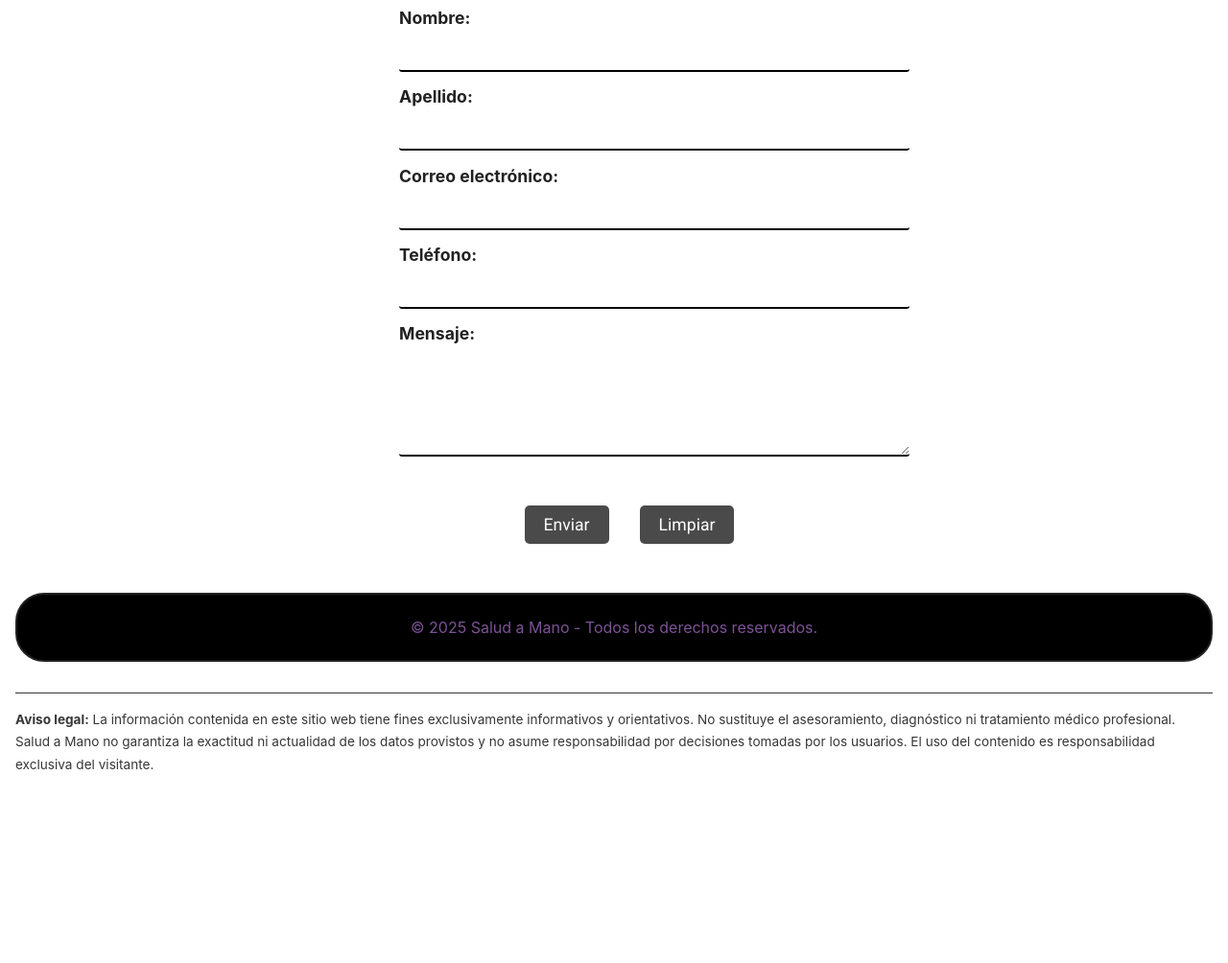
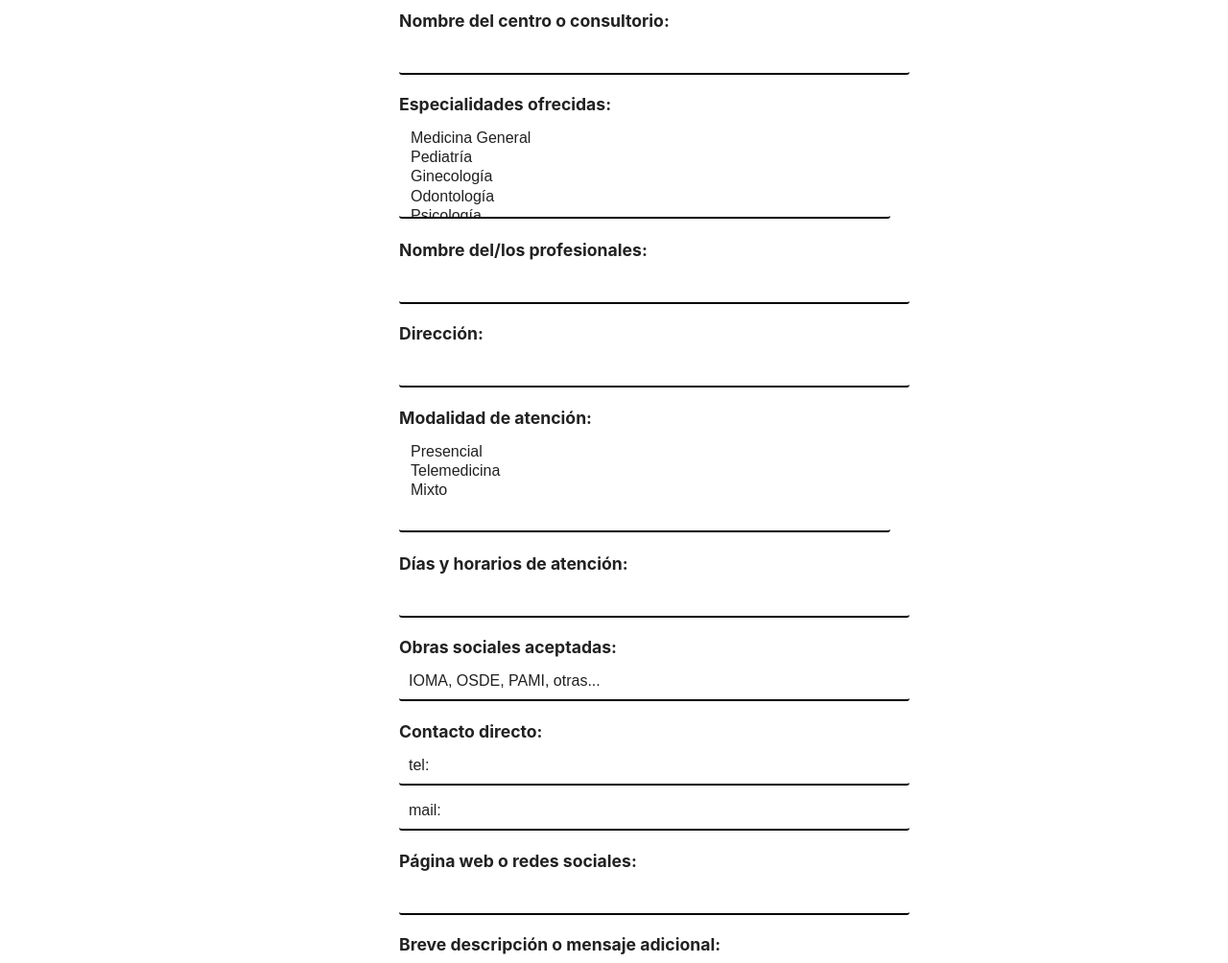
Before and after one commit to FabSignal/SaludAMano, a plain HTML site: page contact.html in a window 1280 px wide. Shown: the part 276-1280 px from the top of the page at 96% size. Before the commit the page ends 1114 px from the top, so only its background shows below. Drawn offline with Linux system fonts and the light colour scheme.

Commit message:
forms de contacto
modificacion en form de contacto y en css

```diff
--- a/assets/css/style.css
+++ b/assets/css/style.css
@@ -501,15 +501,16 @@
     font-size: 1.1rem;
     font-weight: bold;
     color: var(--primary-medium);
-    margin-top: 1%;
+    margin-top: 1.5%;
     display: inline-block;
+
   }
 
   .input {
     width: 100%;
     font-size: 1rem;
     padding: 10px;
-    margin-bottom: 1%;
+    margin-bottom: 1.5%;
     border-radius: 3px;
     border-top: none;
     border-left: none;
--- a/contact.html
+++ b/contact.html
@@ -30,21 +30,53 @@
         <h1 class="title">Formulario de contacto</h1>
         <div class="formulario">
         <form action="" method="post">
-            <label class="" for="name">Nombre:</label>
+            <label class="" for="name">Nombre del centro o consultorio:</label>
             <input class="input" type="text" id="name" name="name" required>
 
-            <label class="" for="surname">Apellido:</label>
-            <input class="input" type="text" id="surname" name="surname" required>
+            <label class="" for="especiality">Especialidades ofrecidas:</label>
+            <select class="input" name="especiality" id="especiality" multiple>
+                <option value="medicina_general">Medicina General</option>
+                <option value="pediatria">Pediatría</option>
+                <option value="ginecologia">Ginecología</option>
+                <option value="odontologia">Odontología</option>
+                <option value="psicologia">Psicología</option>
+                <option value="traumatologia">Traumatología</option>
+                <option value="cardiologia">Cardiología</option>
+                <option value="dermatologia">Dermatología</option>
+                <option value="otorrinolaringologia">Otorrinolaringología</option>
+            </select>
 
-            <label class="" for="email">Correo electrónico:</label>
-            <input class="input" type="email" id="email" name="email" required>
+            <label for="profesional">Nombre del/los profesionales:</label>
+            <input class="input" type="text" id="profesional" name="profesional" required>
 
-            <label class="" for="phone">Teléfono:</label>
-            <input class="input" type="tel" id="phone" name="phone">
+            <label for="direccion">Dirección:</label>
+            <input class="input" type="text" id="direccion" name="direccion" required>
 
-            <label class="" for="message">Mensaje:</label><br>
+            <label for="modalidad-atencion">Modalidad de atención:</label>
+            <select class="input" name="modalidad-atencion" id="modalidad-atencion" multiple>
+                <option value="presencial">Presencial</option>
+                <option value="telemedicina">Telemedicina</option>
+                <option value="mixto">Mixto</option>
+            </select>
+
+            <label for="dias-atencion">Días y horarios de atención:</label>
+            <input class="input" type="text" id="days" name="days" required>
+
+            <label for="obras-sociales">Obras sociales aceptadas:</label>
+            <input class="input" type="text" id="obras-sociales" name="obras-sociales" value="IOMA, OSDE, PAMI, otras..." required>
+
+            <label class="" for="contacto">Contacto directo:</label>
+            <input class="input" type="tel" id="contacto" name="contacto" value="tel:">
+            <input class="input" type="email" id="contacto" name="contacto" value="mail:">
+
+            <label class="" for="website">Página web o redes sociales:</label>
+            <input class="input" type="url" id="website" name="website">
+
+            <label class="" for="message">Breve descripción o mensaje adicional:</label><br>
             <textarea class="input" id="message" name="message" rows="5" cols="63" required></textarea>
 
+            <label for="consentimiento">Acepto que los datos proporcionados sean utilizados con fines informativos y para ser contactado por el equipo de Salud a Mano</label>
+            <input type="checkbox" name="consentimiento" id="consentimiento">
             <div class="botones">
               <input class="button" type="submit" value="Enviar">
               <input class="button" type="reset" value="Limpiar"><br><br>
```
